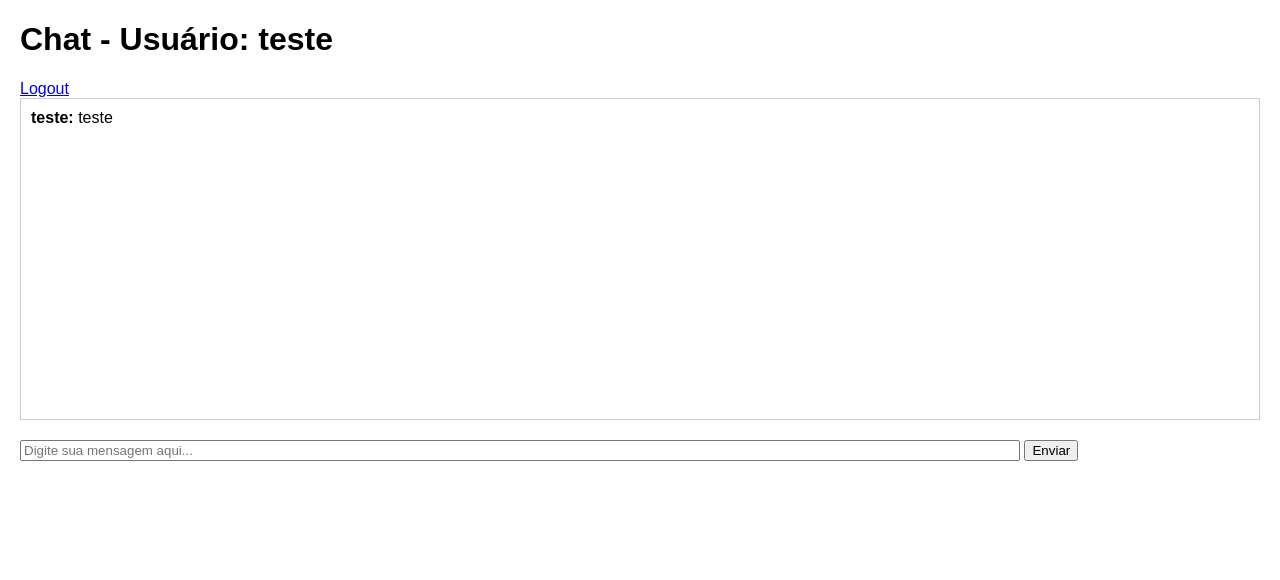
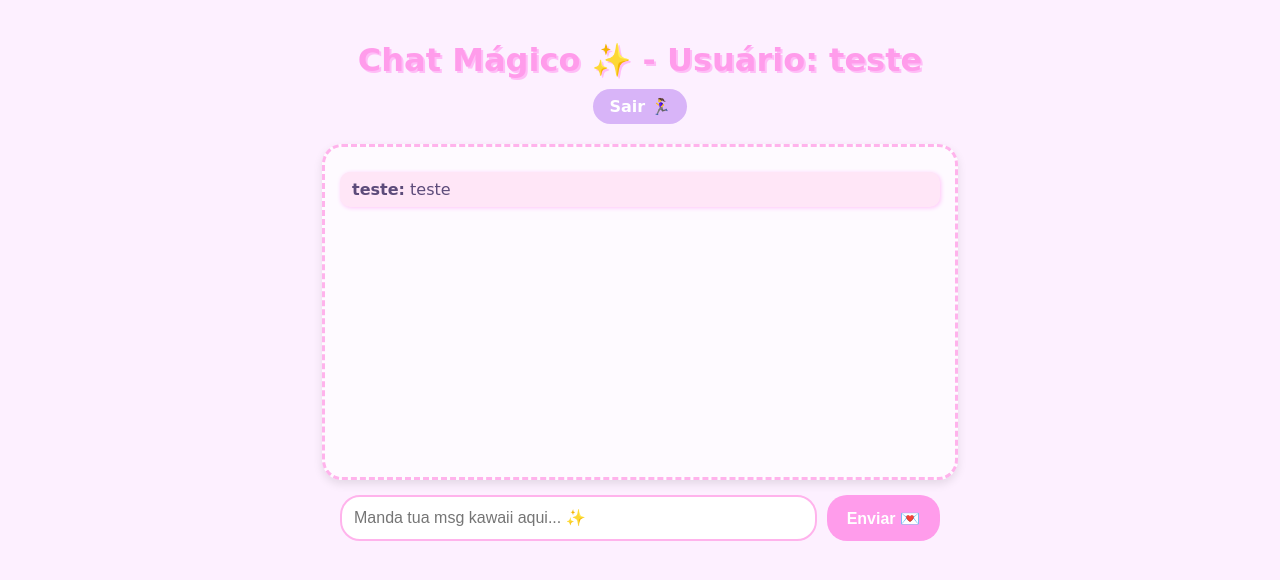
Before and after one commit to exfurr-bash/chat-html, a Flask app: page /chat in a window 1280 px wide. Shown: the top 580 px of the page. Run offline with Flask 3, Linux system fonts and the light colour scheme; a user stored in the database is signed in; some libraries are stand-ins or nearby versions.

Commit message:
feat: as melhores melhorias que eu eo gpt ja fez

```diff
--- a/app.py
+++ b/app.py
@@ -1,10 +1,11 @@
-from flask import Flask, render_template, redirect, url_for, request
+from flask import Flask, render_template, redirect, url_for, request, flash
 from flask_socketio import SocketIO, send
 from flask_sqlalchemy import SQLAlchemy
 from flask_login import LoginManager, UserMixin, login_user, login_required, logout_user, current_user
+from werkzeug.security import generate_password_hash, check_password_hash
 
 app = Flask(__name__)
-app.config['SECRET_KEY'] = 'mysecret'
+app.config['SECRET_KEY'] = 'uwu-segredinho-kawaii'  # 🔐 escondidinho
 app.config['SQLALCHEMY_DATABASE_URI'] = 'sqlite:///chat.db'
 app.config['SQLALCHEMY_TRACK_MODIFICATIONS'] = False
 
@@ -13,81 +14,83 @@ socketio = SocketIO(app, cors_allowed_origins="*")
 login_manager = LoginManager(app)
 login_manager.login_view = 'login'
 
-# Tabela de usuários
+# Model fofo de User
 class User(UserMixin, db.Model):
     id = db.Column(db.Integer, primary_key=True)
     username = db.Column(db.String(150), unique=True, nullable=False)
     password = db.Column(db.String(150), nullable=False)
 
-# Tabela de mensagens
+# Model cheio de amor de Message
 class Message(db.Model):
     id = db.Column(db.Integer, primary_key=True)
     username = db.Column(db.String(150), nullable=False)
     message = db.Column(db.String(500), nullable=False)
 
-# Carregar usuário
+# Carregamento do user logado
 @login_manager.user_loader
 def load_user(user_id):
     return User.query.get(int(user_id))
 
-# Rota para página inicial
 @app.route('/')
 def index():
-    return redirect(url_for('login'))  # Redireciona para a página de login
+    return redirect(url_for('login'))
 
-# Rota para página de login
 @app.route('/login', methods=['GET', 'POST'])
 def login():
     if request.method == 'POST':
         username = request.form.get('username')
         password = request.form.get('password')
         user = User.query.filter_by(username=username).first()
-        if user and user.password == password:
+
+        if user and check_password_hash(user.password, password):
             login_user(user)
             return redirect(url_for('chat'))
+        else:
+            flash('Usuário ou senha errados, mana! Tente de novo :c', 'danger')
     return render_template('login.html')
 
-# Rota para página de registro
 @app.route('/register', methods=['GET', 'POST'])
 def register():
     if request.method == 'POST':
         username = request.form.get('username')
         password = request.form.get('password')
-        new_user = User(username=username, password=password)
+
+        if User.query.filter_by(username=username).first():
+            flash('Esse nome já tá em uso, bb! Escolhe outro ✨', 'warning')
+            return render_template('register.html')
+
+        hashed_password = generate_password_hash(password)
+        new_user = User(username=username, password=hashed_password)
         db.session.add(new_user)
         db.session.commit()
         login_user(new_user)
         return redirect(url_for('chat'))
     return render_template('register.html')
 
-# Rota para página de chat
 @app.route('/chat')
 @login_required
 def chat():
-    messages = Message.query.all()  # Recupera todas as mensagens do banco de dados
+    messages = Message.query.all()
     return render_template('chat.html', messages=messages, username=current_user.username)
 
-# Logout
 @app.route('/logout')
 @login_required
 def logout():
     logout_user()
     return redirect(url_for('login'))
 
-# Função para lidar com novas mensagens enviadas
 @socketio.on('message')
-@login_required
 def handle_message(msg):
-    print(f'{current_user.username} says: {msg}')
-    # Salva a mensagem no banco de dados
-    new_message = Message(username=current_user.username, message=msg)
-    db.session.add(new_message)
-    db.session.commit()
+    if current_user.is_authenticated:
+        print(f'{current_user.username} diz: {msg}')
+        new_message = Message(username=current_user.username, message=msg)
+        db.session.add(new_message)
+        db.session.commit()
+        send(f'{current_user.username}: {msg}', broadcast=True)
+    else:
+        send("Usuário anônimo tentou enviar msg 😡", broadcast=False)
 
-    send(f'{current_user.username}: {msg}', broadcast=True)
-
-# Iniciar o servidor
 if __name__ == '__main__':
-    with app.app_context():  # Criar um contexto de aplicativo
-        db.create_all()  # Cria as tabelas no banco de dados se não existirem
-    socketio.run(app, host='0.0.0.0', port=5000, debug=False)  # Mude debug=True para debug=False
+    with app.app_context():
+        db.create_all()
+    socketio.run(app, host='0.0.0.0', port=5000, debug=True)
--- a/templates/chat.html
+++ b/templates/chat.html
@@ -1,34 +1,125 @@
 <!DOCTYPE html>
 <html lang="pt-br">
 <head>
-    <meta charset="UTF-8">
-    <meta name="viewport" content="width=device-width, initial-scale=1.0">
-    <title>Chat</title>
+  <meta charset="UTF-8" />
+  <meta name="viewport" content="width=device-width, initial-scale=1.0"/>
+  <title>Chat Fofuxo 💬✨</title>
   <script src="https://cdnjs.cloudflare.com/ajax/libs/socket.io/4.0.0/socket.io.js"></script>
   <script src="https://code.jquery.com/jquery-3.6.0.min.js"></script>
   <style>
-        /* Adicione seu estilo aqui */
+    :root {
+      --cor-fundo: #fdf0ff;
+      --cor-mensagem: #ffffffaa;
+      --cor-borda: #ffb3ec;
+      --rosa-fofo: #ff9ceb;
+      --roxo-bebê: #d8b4f8;
+      --text-color: #5d4b7a;
+      --font-kawaii: 'Comic Sans MS', 'Segoe UI', sans-serif;
+    }
+
     body {
-            font-family: Arial, sans-serif;
-            margin: 20px;
+      margin: 0;
+      padding: 0;
+      font-family: var(--font-kawaii);
+      background: var(--cor-fundo);
+      color: var(--text-color);
+      display: flex;
+      flex-direction: column;
+      align-items: center;
+      padding: 20px;
     }
+
+    h1 {
+      font-size: 2em;
+      margin-bottom: 10px;
+      color: var(--rosa-fofo);
+      text-shadow: 2px 2px #ffbdf7;
+    }
+
+    a {
+      background: var(--roxo-bebê);
+      padding: 8px 16px;
+      border-radius: 20px;
+      text-decoration: none;
+      color: white;
+      font-weight: bold;
+      margin-bottom: 20px;
+      transition: 0.3s;
+    }
+
+    a:hover {
+      background: var(--rosa-fofo);
+      transform: scale(1.05);
+    }
+
     #messages {
-            border: 1px solid #ccc;
-            padding: 10px;
+      width: 100%;
+      max-width: 600px;
       height: 300px;
-            overflow-y: scroll;
-            margin-bottom: 20px;
+      background: var(--cor-mensagem);
+      border: 3px dashed var(--cor-borda);
+      border-radius: 20px;
+      padding: 15px;
+      overflow-y: auto;
+      box-shadow: 0 4px 10px rgba(0, 0, 0, 0.1);
+      margin-bottom: 15px;
     }
+
+    #messages div {
+      margin: 10px 0;
+      padding: 8px 12px;
+      background: #ffe6f7;
+      border-radius: 10px;
+      box-shadow: 1px 1px 4px #ffc4f9;
+    }
+
+    .chat-input-area {
+      display: flex;
+      width: 100%;
+      max-width: 600px;
+      gap: 10px;
+    }
+
     input[type="text"] {
-            width: 80%;
+      flex: 1;
+      padding: 12px;
+      border-radius: 20px;
+      border: 2px solid var(--cor-borda);
+      outline: none;
+      font-size: 1em;
+    }
+
+    button {
+      background-color: var(--rosa-fofo);
+      border: none;
+      padding: 12px 20px;
+      border-radius: 20px;
+      color: white;
+      font-weight: bold;
+      font-size: 1em;
+      cursor: pointer;
+      transition: all 0.3s ease;
+    }
+
+    button:hover {
+      background-color: var(--roxo-bebê);
+      transform: scale(1.05);
+    }
+
+    @media (max-width: 600px) {
+      h1 {
+        font-size: 1.5em;
+      }
+      input[type="text"],
+      button {
+        font-size: 0.9em;
+      }
     }
   </style>
 </head>
 <body>
-    <h1>Chat - Usuário: {{ username }}</h1>
-
-    <!-- Botão de Logout -->
-    <a href="{{ url_for('logout') }}">Logout</a>
+  <h1>Chat Mágico ✨ - Usuário: {{ username }}</h1>
+  <a href="{{ url_for('logout') }}">Sair 🏃‍♀️</a>
 
   <div id="messages">
     {% for message in messages %}
@@ -36,34 +127,33 @@
     {% endfor %}
   </div>
 
-    <input id="message_input" type="text" placeholder="Digite sua mensagem aqui...">
-    <button id="send_button">Enviar</button>
+  <div class="chat-input-area">
+    <input id="message_input" type="text" placeholder="Manda tua msg kawaii aqui... ✨"/>
+    <button id="send_button">Enviar 💌</button>
+  </div>
 
   <script>
-        $(document).ready(function() {
+    $(document).ready(function () {
       var socket = io();
 
-            // Envia mensagem quando o botão é clicado
-            $('#send_button').click(function() {
+      $('#send_button').click(function () {
         var message = $('#message_input').val();
-                if (message.trim() !== "") { // Verifica se a mensagem não está vazia
+        if (message.trim() !== "") {
           socket.send(message);
           $('#message_input').val('');
         }
       });
 
-            // Envia mensagem ao pressionar a tecla Enter
-            $('#message_input').keypress(function(event) {
-                if (event.which === 13) { // Verifica se a tecla pressionada é Enter
-                    event.preventDefault(); // Evita a nova linha
-                    $('#send_button').click(); // Aciona o clique do botão de enviar
+      $('#message_input').keypress(function (event) {
+        if (event.which === 13) {
+          event.preventDefault();
+          $('#send_button').click();
         }
       });
 
-            // Recebe mensagens do servidor
-            socket.on('message', function(msg) {
+      socket.on('message', function (msg) {
         $('#messages').append('<div>' + msg + '</div>');
-                $('#messages').scrollTop($('#messages')[0].scrollHeight); // Rola para baixo
+        $('#messages').scrollTop($('#messages')[0].scrollHeight);
       });
     });
   </script>
```
Also changed, not shown: templates/login.html (+108 -11 lines), templates/register.html (+98 -10 lines), instance/chat.db (added). Lines whose indentation alone changed are shown as unchanged.
